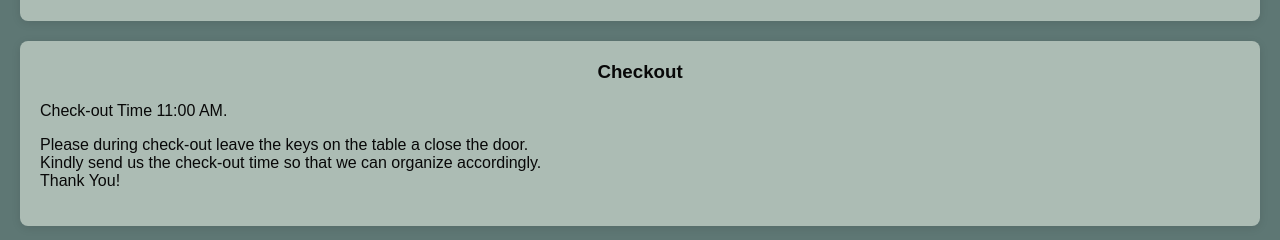
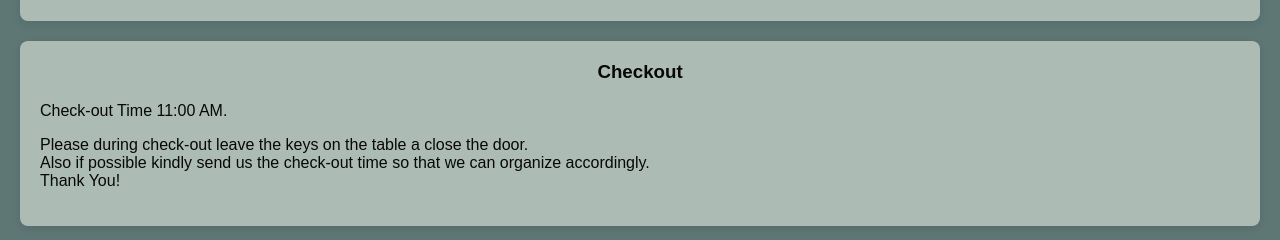
Before and after one commit to Perlahomes/Aposperite_v1.0, a plain HTML site: page index.html in a window 1280 px wide. Shown: the part 2420-2660 px from the top of the page. Drawn offline with Linux system fonts and the light colour scheme; a script that the page names is missing.

Commit message:
Update index.html

```diff
--- a/index.html
+++ b/index.html
@@ -172,7 +172,7 @@
         <h3> Checkout </h3>
         Check-out Time 11:00 AM.
         <p>Please during check-out leave the keys on the table a close the door.<br>
-            Kindly send us the check-out time so that we can organize accordingly.<br>Thank You!</p>
+          Also if possible kindly send us the check-out time so that we can organize accordingly.<br>Thank You!</p>
         </div>
     </div>
     <div class="location">
```
